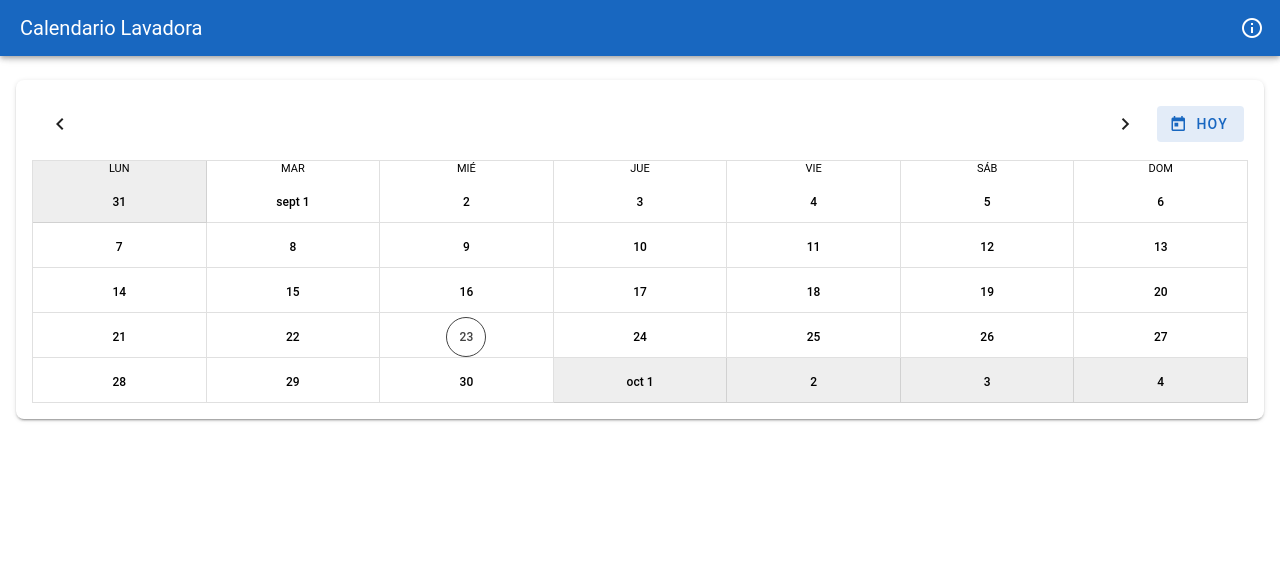
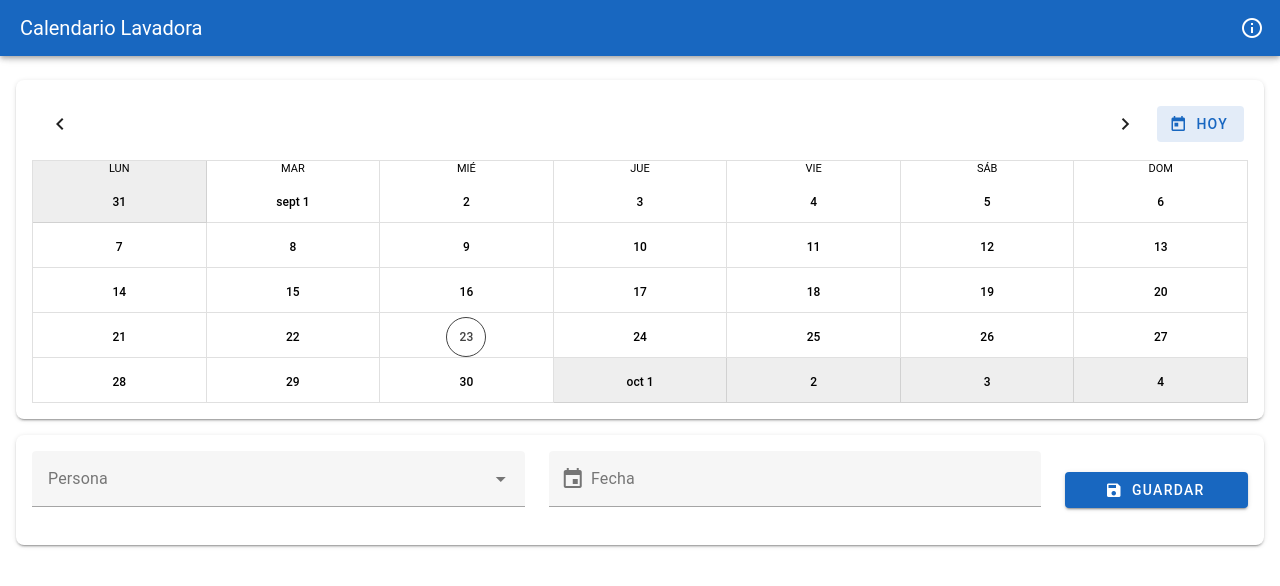
Before and after one commit to sirpulpo/vue-pwa-calendario-lavadora, a Vue app: page / in a window 1280 px wide. Shown: the top 586 px of the page. Built offline with nearby package versions, Linux system fonts and the light colour scheme.

Commit message:
Se crea formulario para seleccionar día y persona

```diff
--- a/src/stores/app.js
+++ b/src/stores/app.js
@@ -11,5 +11,15 @@ export const useAppStore = defineStore('app', {
       { name: 'Vue Router', icon: 'vue', url: 'https://router.vuejs.org' },
       { name: 'PWA', icon: 'pwa', url: 'https://vite-pwa-org.netlify.app' },
     ],
+    reservas: [],
   }),
+  actions: {
+    addReserva({ persona, fecha }) {
+      this.reservas.push({
+        id: crypto.randomUUID(),
+        persona,
+        fecha,
+      })
+    },
+  },
 })
--- a/src/views/HomeView.vue
+++ b/src/views/HomeView.vue
@@ -27,17 +27,67 @@
         class="mt-2"
       />
     </v-sheet>
+
+    <v-sheet elevation="2" rounded="lg" class="pa-4 mt-4">
+      <v-form ref="form" @submit.prevent="save">
+        <v-row>
+          <v-col cols="12" sm="5">
+            <v-select
+              v-model="persona"
+              :items="personas"
+              label="Persona"
+              :rules="[(v) => !!v || 'Selecciona una persona']"
+            />
+          </v-col>
+
+          <v-col cols="12" sm="5">
+            <v-date-input
+              v-model="fecha"
+              label="Fecha"
+              :min="today"
+              prepend-icon=""
+              prepend-inner-icon="mdi-calendar"
+              :rules="[(v) => !!v || 'Selecciona una fecha']"
+            />
+          </v-col>
+
+          <v-col cols="12" sm="2" class="d-flex align-center">
+            <v-btn type="submit" color="primary" prepend-icon="mdi-content-save" block>
+              Guardar
+            </v-btn>
+          </v-col>
+        </v-row>
+      </v-form>
+    </v-sheet>
   </v-container>
 </template>
 
 <script setup>
 import { ref, computed } from 'vue'
 import { useDate } from 'vuetify'
+import { VDateInput } from 'vuetify/labs/VDateInput'
+import { useAppStore } from '@/stores/app'
 
 const dateAdapter = useDate()
+const store = useAppStore()
 
 const focus = ref(new Date())
 const events = ref([])
+
+const personas = ['Daniel', 'Jose', 'Pau', 'Invitado']
+const today = dateAdapter.startOfDay(new Date())
+
+const form = ref(null)
+const persona = ref(null)
+const fecha = ref(null)
+
+async function save() {
+  const { valid } = await form.value.validate()
+  if (!valid) return
+
+  store.addReserva({ persona: persona.value, fecha: fecha.value })
+  form.value.reset()
+}
 
 const monthLabel = computed(() => {
   const label = dateAdapter.format(focus.value, 'monthAndYear')
```
